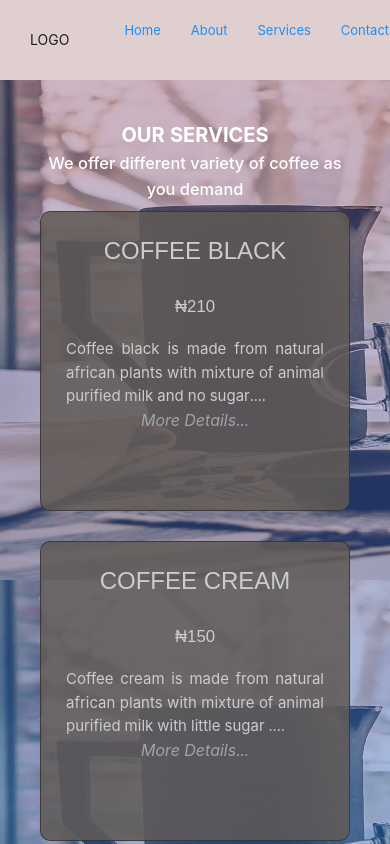
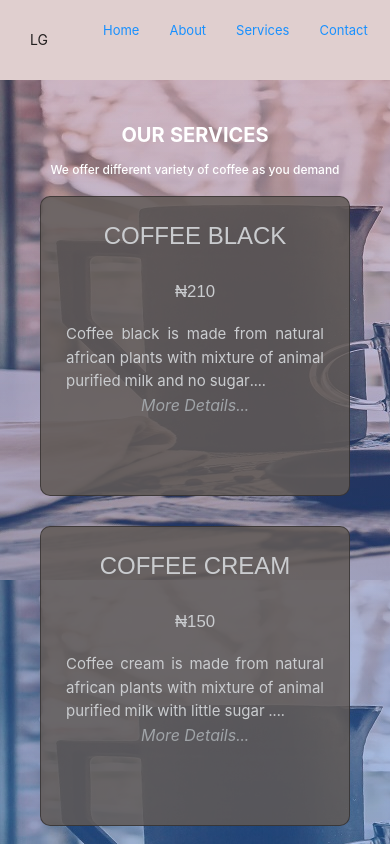
Before and after one commit to promzzy/coffee-app, a React (Create React App) app: page /services/services in a window 390 px wide. Shown: the top 844 px of the page. Built offline with nearby package versions, Linux system fonts and the light colour scheme.

Commit message:
edited the responsive of nav bar

```diff
--- a/src/components/service/styles/Service.module.css
+++ b/src/components/service/styles/Service.module.css
@@ -14,5 +14,13 @@
 }
 .serviceDetail{
 	text-align: center;
+	padding: 10px 0;
 	color: white;
 }
+
+
+@media (max-width: 780px){
+	.serviceDetail{
+		font-size: 12px;
+	}
+}
--- a/src/components/shared/Nav.js
+++ b/src/components/shared/Nav.js
@@ -6,7 +6,8 @@ export default function Nav(){
     return(
         <>
         <div className={styles.nav}>
-            <div>LOGO</div>
+            <div className={styles.logo1}>LOGO</div>
+            <div className={styles.logo2}>LG</div>
 
             <div>
                 <ul className={styles.navMenu}>
--- a/src/components/shared/styles/Nav.module.css
+++ b/src/components/shared/styles/Nav.module.css
@@ -5,6 +5,9 @@
     align-items: center;
     justify-content: space-between;
     padding:  0 30px;
+}
+.logo2{
+    display: none;
 }
 .navMenu{
     display: flex;
@@ -23,5 +26,11 @@
     .navMenu li{
         font-size: 13px !important;
     }
+    .logo1{
+        display: none;
+    }
+    .logo2{
+        display: block;
+    }
 
 }
```
Also changed, not shown: 1 other file (tests, documents, lock files or other folders).
